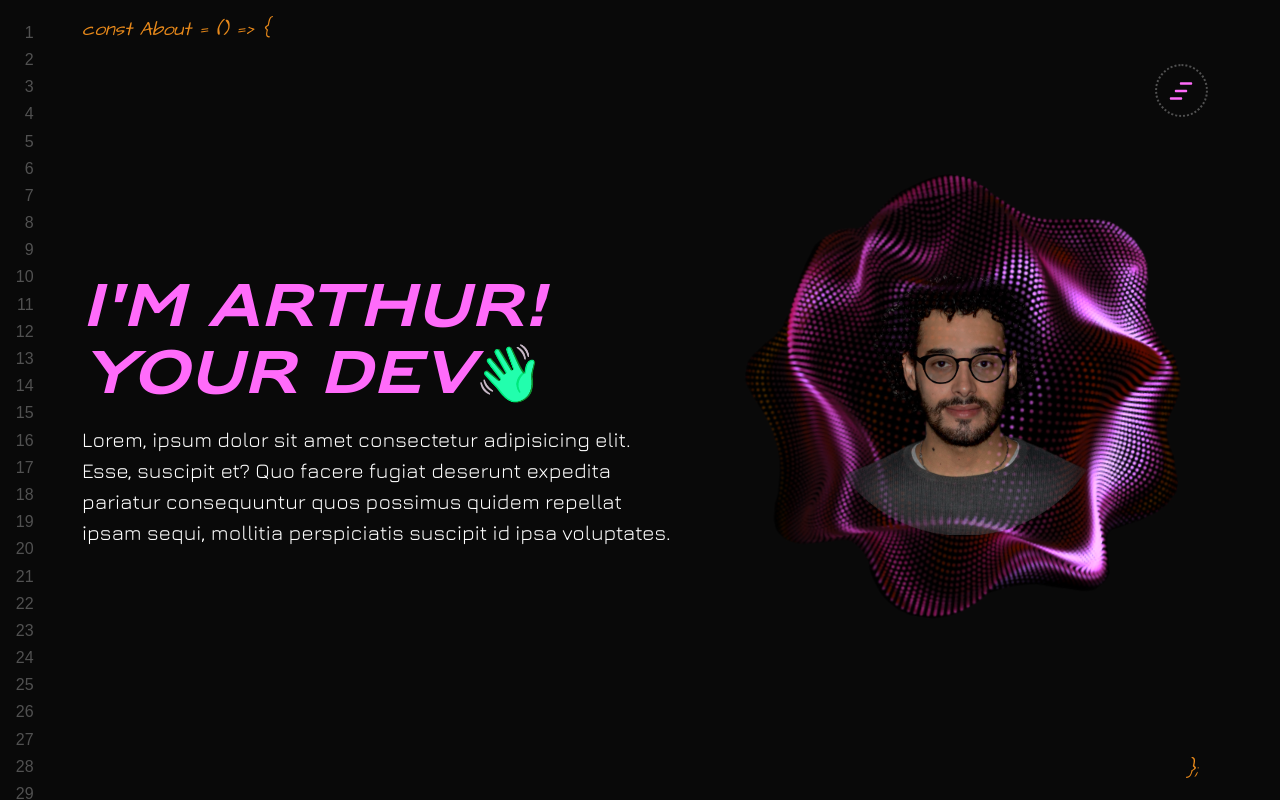
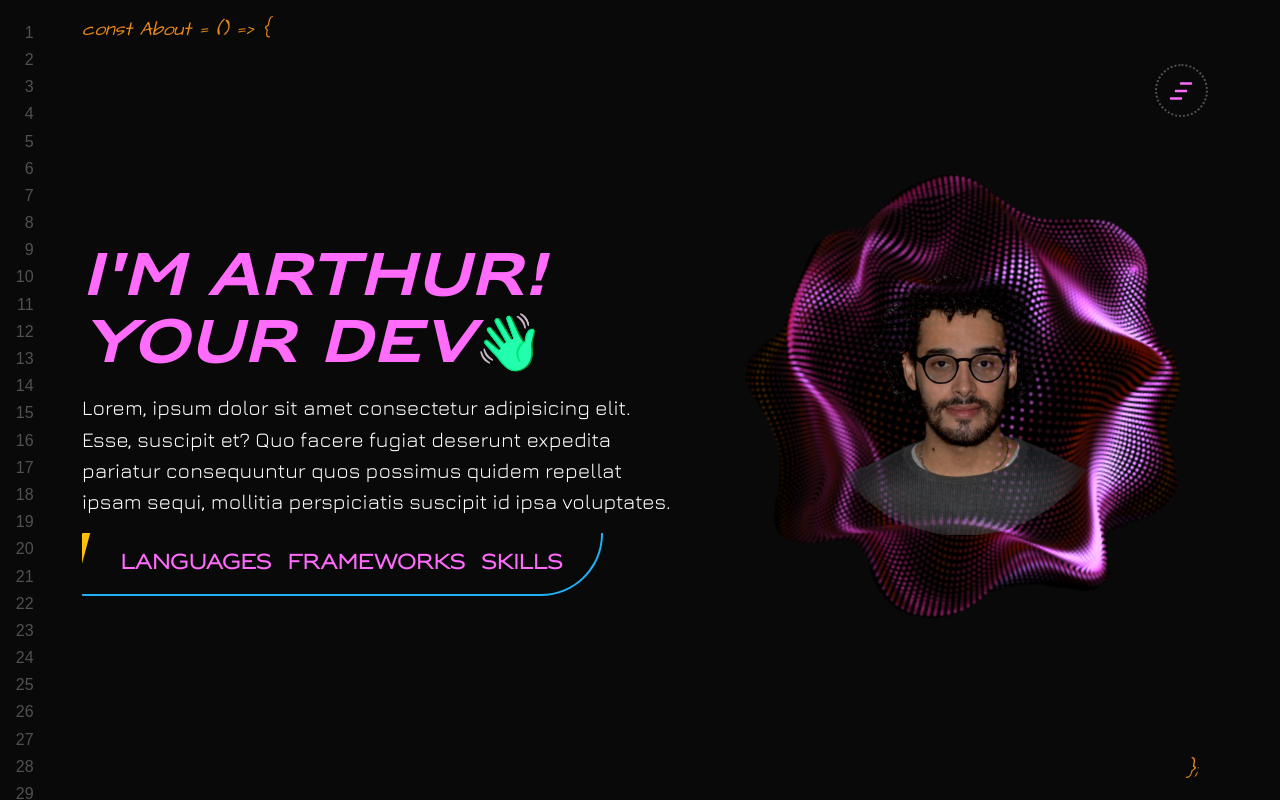
Before and after one commit to ITurres/iturres-reactive-portfolio, a React (Create React App) app: page /homepage in a window 1280 px wide. Built offline with nearby package versions, Linux system fonts and the light colour scheme.

Commit message:
Feat: Enhance 'AboutPage' by Import and Render 'AnimatedButton'

```diff
--- a/src/components/pages/AboutPage.tsx
+++ b/src/components/pages/AboutPage.tsx
@@ -3,6 +3,8 @@ import React, { useEffect } from 'react';
 import profileImage from '../../assets/images/profile/profile.png';
 import homepageDotsImage from '../../assets/images/bg/homepage-dots-img.png';
 import '../../styles/pages/AboutPage.scss';
+
+import AnimatedButton from '../UI/AnimatedButton.tsx';
 
 const AboutPage: React.FC = () => {
   useEffect(() => {
@@ -26,6 +28,7 @@ const AboutPage: React.FC = () => {
           quos possimus quidem repellat ipsam sequi, mollitia perspiciatis
           suscipit id ipsa voluptates.
         </p>
+        <AnimatedButton />
       </div>
       <div className="aboutPage__images">
         <img
```
